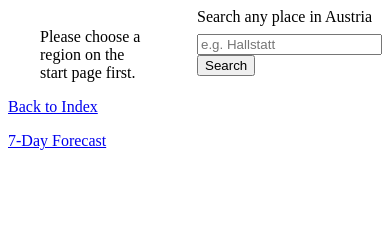
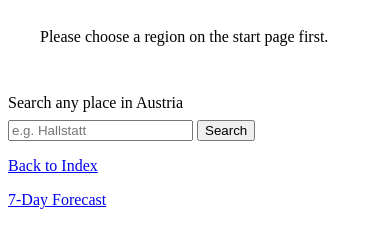
Before and after one commit to Erdbeerenenthusiast/city-weather-desk, a plain HTML site: page details.html in a window 390 px wide. Drawn offline with Linux system fonts and the light colour scheme.

Commit message:
Add viewport meta tag and wrap layout on small screens (fix T-08) + Index title fix

```diff
--- a/details.html
+++ b/details.html
@@ -3,6 +3,7 @@
 <head>
     <meta charset="UTF-8">
     <title>City details</title>
+    <meta name="viewport" content="width=device-width, initial-scale=1.0">
     <link rel="stylesheet" href="styles.css">
 </head>
 <body>
--- a/styles.css
+++ b/styles.css
@@ -6,6 +6,7 @@ li {
     display: flex;
     gap: 3rem;
     align-items: flex-start;
+    flex-wrap: wrap;
 }
 
 .layout {
```
Also changed, not shown: index.html (+2 -1 lines).
